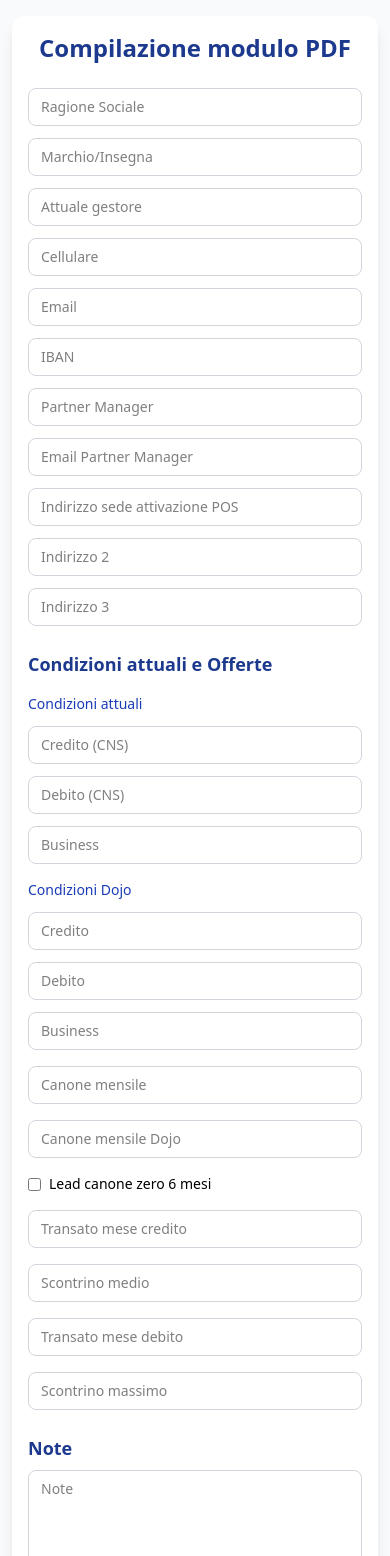
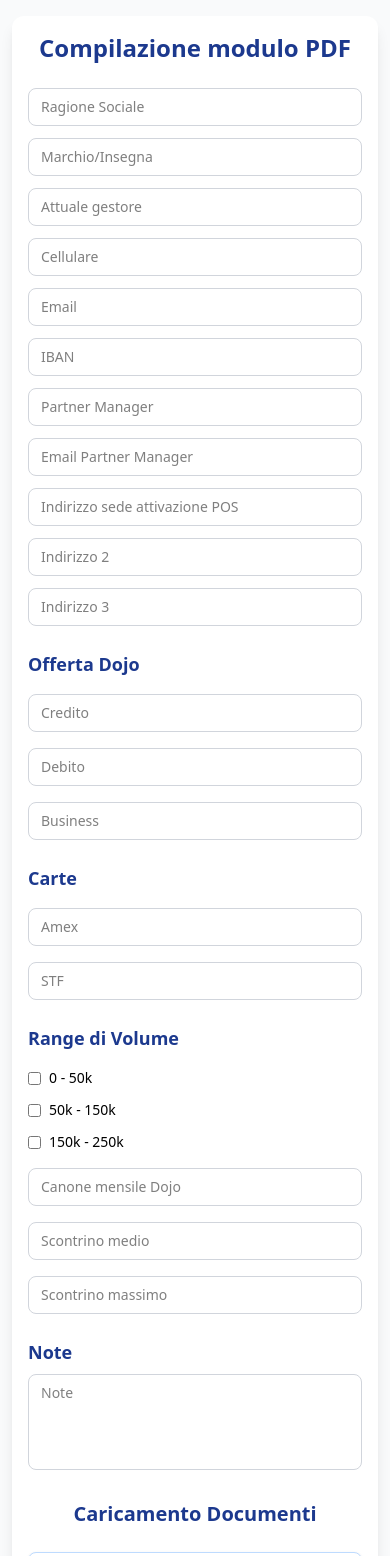
Before and after one commit to antqd/dojo, a React (Vite) app: page /compiler-dojo in a window 390 px wide. Shown: the top 1556 px of the page. Built offline with nearby package versions, Linux system fonts and the light colour scheme.

Commit message:
nuovo moduolo

```diff
--- a/src/pages/CompilerDojo.jsx
+++ b/src/pages/CompilerDojo.jsx
@@ -26,7 +26,6 @@ const CompilerDojo = () => {
     partnermanager: "",
     email_pmanager: "",
     attualeGestore: "",
-    leadCanoneZero: false,
     email: "",
     iban: "",
     cell: "",
@@ -37,19 +36,18 @@ const CompilerDojo = () => {
     debito: "",
     credito: "",
     business: "",
-    offdebito: "",
-    offcredito: "",
-    offbusiness: "",
     marchio: "",
     info: "",
-
-    // NUOVI CAMPI
-    canone: "",
     canonedojo: "",
-    transatoCredito: "",
-    transatoDebito: "",
     scontrinoMedio: "",
     scontrinoMassimo: "",
+    // NUOVE CARTE
+    amex: "",
+    stf: "",
+    // RANGE VOLUME
+    volume0_50k: false,
+    volume50_150k: false,
+    volume150_250k: false,
   });
 
   const [files, setFiles] = useState([]);
@@ -231,27 +229,25 @@ const CompilerDojo = () => {
       maxWidth: 300,
       lineHeight: 18,
     });
-    drawText(formData.debito, 230, 813, 19);
-    drawText(formData.offdebito, 575, 813, 19);
-    drawText(formData.credito, 230, 850, 19);
-    drawText(formData.offcredito, 575, 850, 19);
-    drawText(formData.business, 230, 770, 19);
-    drawText(formData.offbusiness, 575, 770, 19);
+    drawText(formData.debito, 600, 690, 19);
+    drawText(formData.credito, 600, 730, 19);
+    drawText(formData.business, 600, 650, 19);
+    drawText(formData.amex, 600, 610, 18);
+    drawText(formData.stf, 520, 573, 18);
+    if (formData.volume0_50k) drawText("X", 55, 767, 19);
+    if (formData.volume50_150k) drawText("X", 55, 688, 19);
+    if (formData.volume150_250k) drawText("X", 55, 605, 19);
     drawText(formData.marchio, 190, 1240, 20);
-    drawMultilineText(formData.info || "", 167, 340, {
+    drawMultilineText(formData.info || "", 55, 375, {
       size: 18,
       maxWidth: 590,
       lineHeight: 18,
     });
 
     // nuovi campi
-    drawText(formData.canone, 230, 730, 18);
-    drawText(formData.canonedojo, 575, 730, 18);
-    drawText(formData.leadCanoneZero ? "SI" : "NO", 590, 690, 16);
-    drawText(formData.transatoCredito, 90, 590, 18);
-    drawText(formData.transatoDebito, 90, 510, 18);
-    drawText(formData.scontrinoMedio, 460, 590, 18);
-    drawText(formData.scontrinoMassimo, 460, 510, 18);
+    drawText(formData.canonedojo, 600, 770, 18);
+    drawText(formData.scontrinoMedio, 645, 510, 18);
+    drawText(formData.scontrinoMassimo, 645, 478, 18);
 
 
     // Firme
@@ -328,7 +324,15 @@ Partner Manager: ${formData.partnermanager || "-"}
 Email Partner Manager: ${formData.email_pmanager || "-"}
 
 Attuale gestore: ${formData.attualeGestore || "-"}
-Lead canone zero 6 mesi: ${formData.leadCanoneZero ? "SI" : "NO"}
+
+Carte:
+Amex: ${formData.amex || "-"}
+STF: ${formData.stf || "-"}
+
+Range di Volume:
+0-50k: ${formData.volume0_50k ? "SI" : "NO"}
+50k-150k: ${formData.volume50_150k ? "SI" : "NO"}
+150k-250k: ${formData.volume150_250k ? "SI" : "NO"}
 
 Note:
 ${formData.info || "-"}
@@ -463,27 +467,23 @@ ${formData.info || "-"}
           />
         </div>
 
-        {/* Condizioni attuali vs Dojo */}
+        {/* Carte e Range */}
         <div className="space-y-4">
           <h3 className="text-lg sm:text-xl font-semibold text-blue-900">
-            Condizioni attuali e Offerte
+            Offerta Dojo
           </h3>
 
-          <div className="space-y-4 lg:grid lg:grid-cols-2 lg:gap-6 lg:space-y-0">
-            <div className="space-y-3">
-              <h4 className="font-medium text-blue-800 text-sm sm:text-base">
-                Condizioni attuali
-              </h4>
+          <div className="grid grid-cols-1 lg:grid-cols-2 gap-4">
             <input
               name="credito"
-                placeholder="Credito (CNS)"
+              placeholder="Credito"
               value={formData.credito}
               onChange={handleChange}
               className="w-full px-3 py-2 border border-gray-300 rounded-lg focus:ring-2 focus:ring-blue-500 text-sm sm:text-base"
             />
             <input
               name="debito"
-                placeholder="Debito (CNS)"
+              placeholder="Debito"
               value={formData.debito}
               onChange={handleChange}
               className="w-full px-3 py-2 border border-gray-300 rounded-lg focus:ring-2 focus:ring-blue-500 text-sm sm:text-base"
@@ -497,43 +497,59 @@ ${formData.info || "-"}
             />
           </div>
 
-            <div className="space-y-3">
-              <h4 className="font-medium text-blue-800 text-sm sm:text-base">
-                Condizioni Dojo
-              </h4>
+          <h3 className="text-lg sm:text-xl font-semibold text-blue-900 mt-6">
+            Carte
+          </h3>
+
+          <div className="grid grid-cols-1 lg:grid-cols-2 gap-4">
             <input
-                name="offcredito"
-                placeholder="Credito"
-                value={formData.offcredito}
+              name="amex"
+              placeholder="Amex"
+              value={formData.amex}
               onChange={handleChange}
               className="w-full px-3 py-2 border border-gray-300 rounded-lg focus:ring-2 focus:ring-blue-500 text-sm sm:text-base"
             />
             <input
-                name="offdebito"
-                placeholder="Debito"
-                value={formData.offdebito}
-                onChange={handleChange}
-                className="w-full px-3 py-2 border border-gray-300 rounded-lg focus:ring-2 focus:ring-blue-500 text-sm sm:text-base"
-              />
-              <input
-                name="offbusiness"
-                placeholder="Business"
-                value={formData.offbusiness}
+              name="stf"
+              placeholder="STF"
+              value={formData.stf}
               onChange={handleChange}
               className="w-full px-3 py-2 border border-gray-300 rounded-lg focus:ring-2 focus:ring-blue-500 text-sm sm:text-base"
             />
           </div>
+
+          <h3 className="text-lg sm:text-xl font-semibold text-blue-900 mt-6">
+            Range di Volume
+          </h3>
+          <div className="space-y-3">
+            <label className="flex items-center gap-2 text-sm sm:text-base">
+              <input
+                type="checkbox"
+                checked={formData.volume0_50k}
+                onChange={handleCheckboxChange("volume0_50k")}
+              />
+              <span>0 - 50k</span>
+            </label>
+            <label className="flex items-center gap-2 text-sm sm:text-base">
+              <input
+                type="checkbox"
+                checked={formData.volume50_150k}
+                onChange={handleCheckboxChange("volume50_150k")}
+              />
+              <span>50k - 150k</span>
+            </label>
+            <label className="flex items-center gap-2 text-sm sm:text-base">
+              <input
+                type="checkbox"
+                checked={formData.volume150_250k}
+                onChange={handleCheckboxChange("volume150_250k")}
+              />
+              <span>150k - 250k</span>
+            </label>
           </div>
 
-          {/* Canoni */}
-          <div className="grid grid-cols-1 lg:grid-cols-2 gap-4">
-            <input
-              name="canone"
-              placeholder="Canone mensile"
-              value={formData.canone}
-              onChange={handleChange}
-              className="w-full px-3 py-2 border border-gray-300 rounded-lg focus:ring-2 focus:ring-blue-500 text-sm sm:text-base"
-            />
+          {/* Canone Dojo */}
+          <div className="space-y-3">
             <input
               name="canonedojo"
               placeholder="Canone mensile Dojo"
@@ -541,36 +557,14 @@ ${formData.info || "-"}
               onChange={handleChange}
               className="w-full px-3 py-2 border border-gray-300 rounded-lg focus:ring-2 focus:ring-blue-500 text-sm sm:text-base"
             />
-            <label className="inline-flex items-center gap-2 text-sm sm:text-base">
-              <input
-                type="checkbox"
-                checked={formData.leadCanoneZero}
-                onChange={handleCheckboxChange("leadCanoneZero")}
-              />
-              Lead canone zero 6 mesi
-            </label>
           </div>
 
-          {/* Transati/Scontrini */}
+          {/* Scontrini */}
           <div className="grid grid-cols-1 lg:grid-cols-2 gap-4">
-            <input
-              name="transatoCredito"
-              placeholder="Transato mese credito"
-              value={formData.transatoCredito}
-              onChange={handleChange}
-              className="w-full px-3 py-2 border border-gray-300 rounded-lg focus:ring-2 focus:ring-blue-500 text-sm sm:text-base"
-            />
             <input
               name="scontrinoMedio"
               placeholder="Scontrino medio"
               value={formData.scontrinoMedio}
-              onChange={handleChange}
-              className="w-full px-3 py-2 border border-gray-300 rounded-lg focus:ring-2 focus:ring-blue-500 text-sm sm:text-base"
-            />
-            <input
-              name="transatoDebito"
-              placeholder="Transato mese debito"
-              value={formData.transatoDebito}
               onChange={handleChange}
               className="w-full px-3 py-2 border border-gray-300 rounded-lg focus:ring-2 focus:ring-blue-500 text-sm sm:text-base"
             />
```
Also changed, not shown: src/pages/ComparazioneEstrattoAI.jsx (+64 -1 lines), 1 other file (tests, documents, lock files or other folders). Lines whose indentation alone changed are shown as unchanged.
